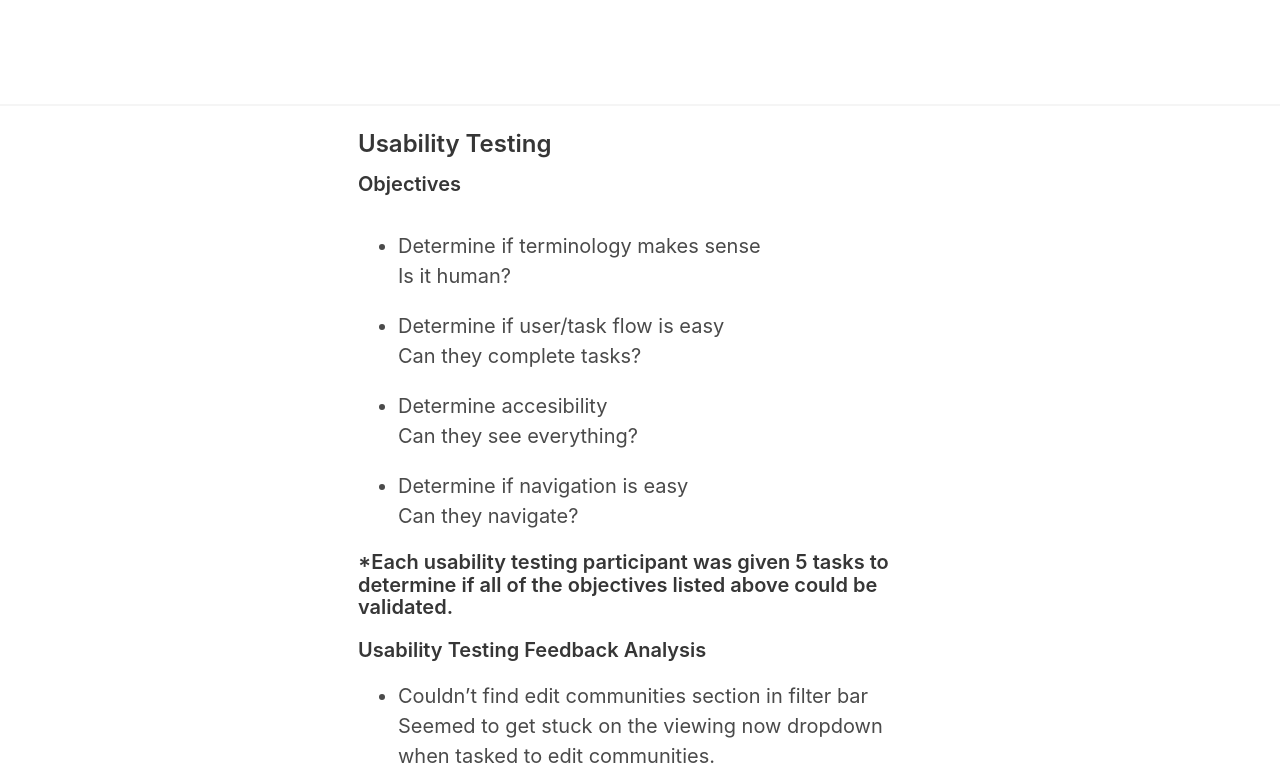
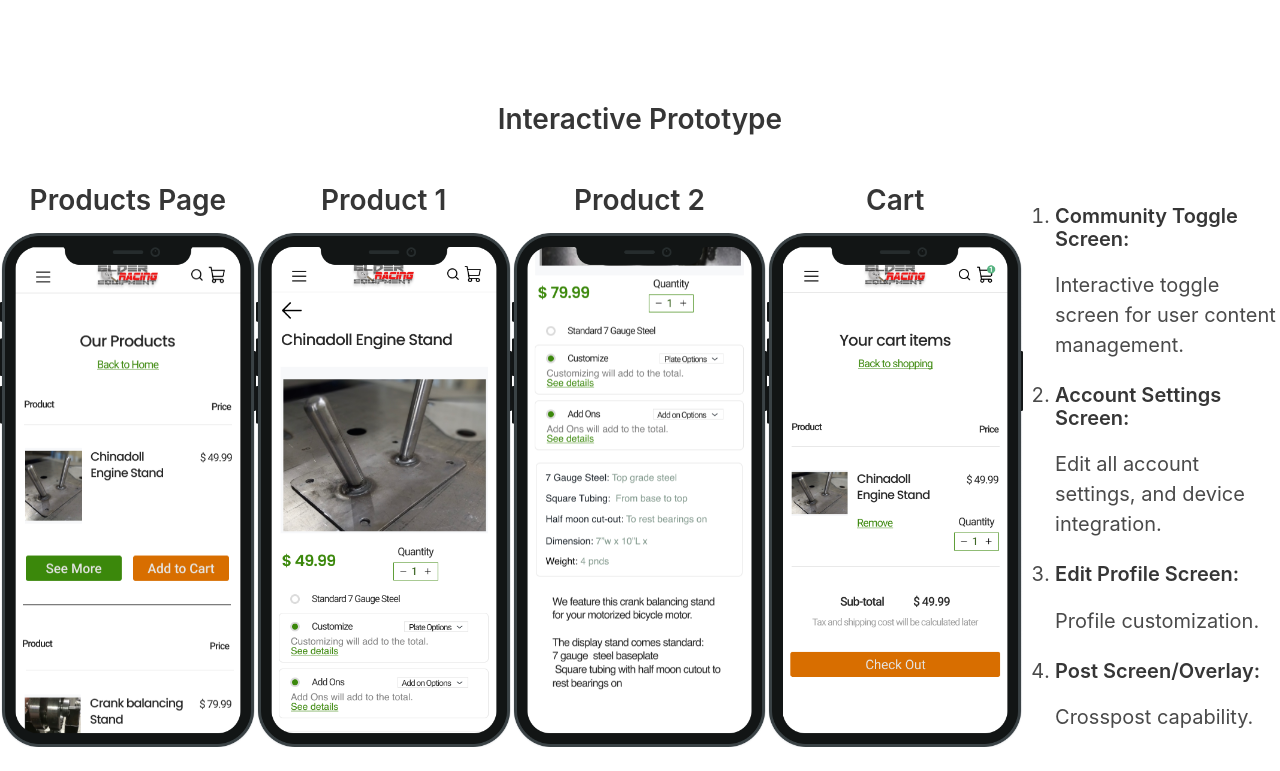
Before and after one commit to Morticia007/bulma-portfolio, a React (Create React App) app: page /ere in a window 1280 px wide. Shown: the part 10909-11680 px from the top of the page. Built offline with nearby package versions, Linux system fonts and the light colour scheme.

Commit message:
Add products row

```diff
--- a/src/ERE.js
+++ b/src/ERE.js
@@ -440,6 +440,76 @@ function ERE() {
               </div>
             </div>
           </section>
+          <section id='products' style={{ marginBottom: 100 }}>
+            <div className='content'>
+              <h2 style={{ marginBottom: 50 }} className='has-text-centered'>
+                Interactive Prototype
+              </h2>
+              <div style={{ display: 'flex', justifyContent: 'space-evenly' }}>
+                <div>
+                  <h2 className='has-text-centered'>Products Page</h2>
+                  <img
+                    style={{ maxHeight: 700 }}
+                    alt='project 9'
+                    height='500'
+                    src={require('./assets/product-page.png')}
+                  />
+                </div>
+                <div>
+                  <h2 className='has-text-centered'>Product 1</h2>
+                  <img
+                    style={{ maxHeight: 700 }}
+                    alt='project 10'
+                    height='500'
+                    src={require('./assets/p1-details.png')}
+                  />
+                </div>
+                <div>
+                  <h2 className='has-text-centered'>Product 2 </h2>
+                  <img
+                    style={{ maxHeight: 700 }}
+                    alt='project 11'
+                    height='500'
+                    src={require('./assets/p2-details.png')}
+                  />
+                </div>
+                  <div>
+                    <h2 className='has-text-centered'>Cart</h2>
+                    <img
+                      style={{ maxHeight: 700 }}
+                      alt='project 11'
+                      height='500'
+                      src={require('./assets/cart.png')}
+                    />
+                  </div>
+
+                <div style={{ display: 'flex', flexDirection: 'column' }}>
+                  <div style={{ maxWidth: 350 }}>
+                    <ol>
+                      <li>
+                        <h6>Community Toggle Screen:</h6>
+                      </li>
+                      <p>
+                        Interactive toggle screen for user content management.
+                      </p>
+                      <li>
+                        <h6>Account Settings Screen:</h6>
+                      </li>
+                      <p>Edit all account settings, and device integration.</p>
+                      <li>
+                        <h6>Edit Profile Screen:</h6>
+                      </li>
+                      <p>Profile customization.</p>
+                      <li>
+                        <h6>Post Screen/Overlay:</h6>
+                      </li>
+                      <p>Crosspost capability.</p>
+                    </ol>
+                  </div>
+                </div>
+              </div>
+            </div>
+          </section>
         </div>
         <hr />
         <section id='usability-testing'>
```
